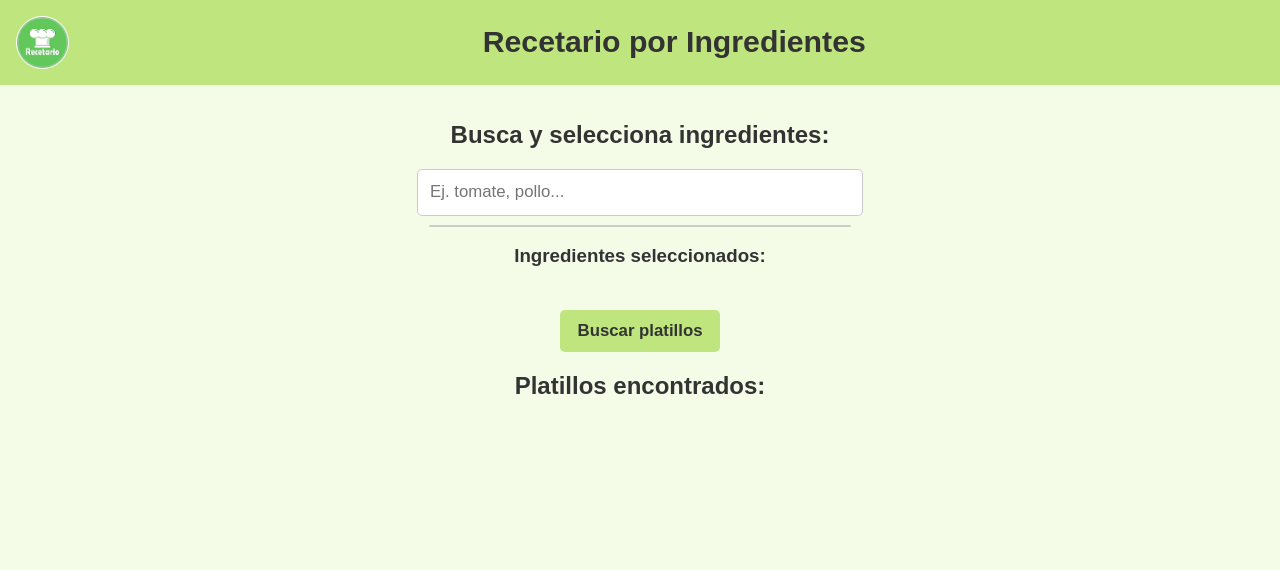
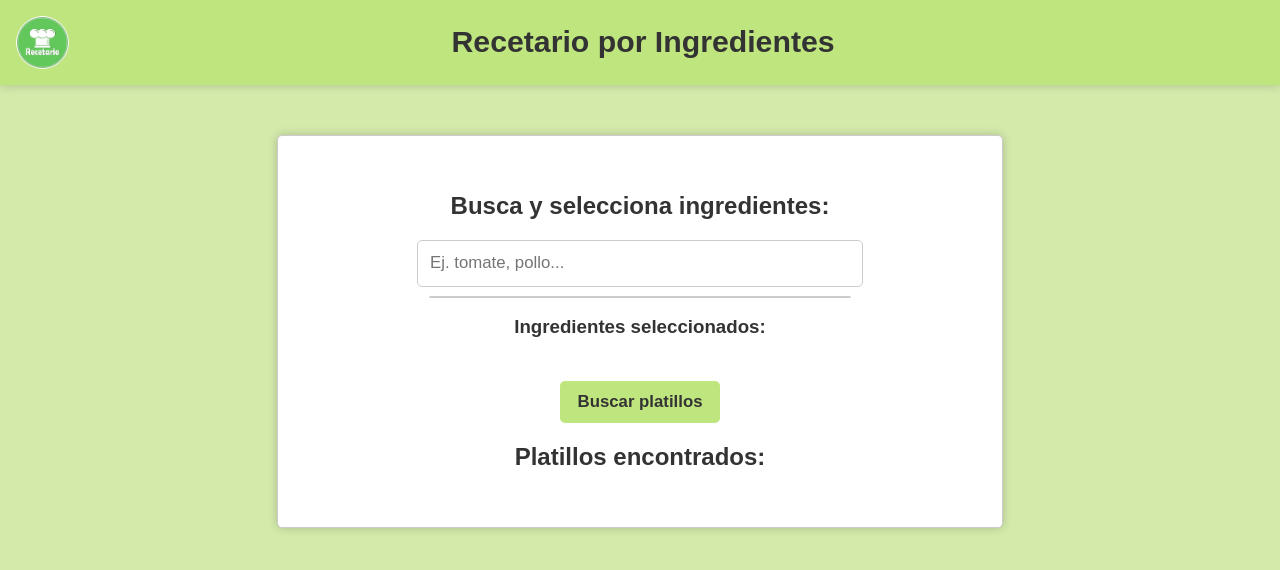
Before and after one commit to conveex/Proyecto_PW, a PHP site: page / in a window 1280 px wide. Shown: the top 570 px of the page. Run offline with PHP 8.4, Linux system fonts and the light colour scheme; data that the repository does not hold is empty; a stand-in replaces the project's code that opens the database connection.

Commit message:
Algunas mejoras de GUI

```diff
--- a/index.html
+++ b/index.html
@@ -1,5 +1,6 @@
 <!DOCTYPE html>
 <html lang="es">
+
 <head>
   <meta charset="UTF-8">
   <meta name="viewport" content="width=device-width, initial-scale=1">
@@ -7,12 +8,22 @@
   <link rel="stylesheet" href="styles.css">
   <link rel="icon" href="resources/logo.png" type="image/png">
 </head>
-<body>
+
+<body style="background-color: #d4eaab;">
   <header class="header">
     <img src="resources/logo.png" alt="Logo" class="logo">
     <h1 class="titulo">Recetario por Ingredientes</h1>
   </header>
 
+  <div id="contenedor_principal" class="contenedor_principal" style="
+    padding: 10px;
+    width: 55%;
+    margin: 50px auto;
+    border: 1px solid #ccc;
+    box-shadow: 0 0 10px rgba(0,0,0,0.2);
+    background-color: #fff;
+    border-radius: 5px;
+  ">
     <main class="contenido">
       <section class="buscador">
         <h2>Busca y selecciona ingredientes:</h2>
@@ -31,7 +42,9 @@
         <div id="resultados" class="resultados"></div>
       </section>
     </main>
+  </div>
 
   <script src="script.js"></script>
 </body>
+
 </html>
--- a/styles.css
+++ b/styles.css
@@ -11,6 +11,7 @@ body {
   justify-content: space-between;
   padding: 1em;
   background-color: #BFE57E;
+  box-shadow: 0 0 10px rgba(0,0,0,0.2);
 }
 
 .logo {
@@ -22,6 +23,7 @@ body {
 
 .titulo {
   margin: 0;
+  margin-right: 5%;
   font-size: 1.89em;
   text-align: center;
   flex-grow: 1;
@@ -29,7 +31,7 @@ body {
 
 .contenido {
   max-width: 945px;
-  margin: auto;
+  margin: 10px;
   padding: 1.05em;
   text-align: center;
 }
@@ -61,6 +63,7 @@ button {
 
 button:hover {
   background-color: #a8d76a;
+  transform: scale(1.075);
 }
 
 .ingredientes-lista {
```
Also changed, not shown: resources/logo.png. Lines whose indentation alone changed are shown as unchanged.
